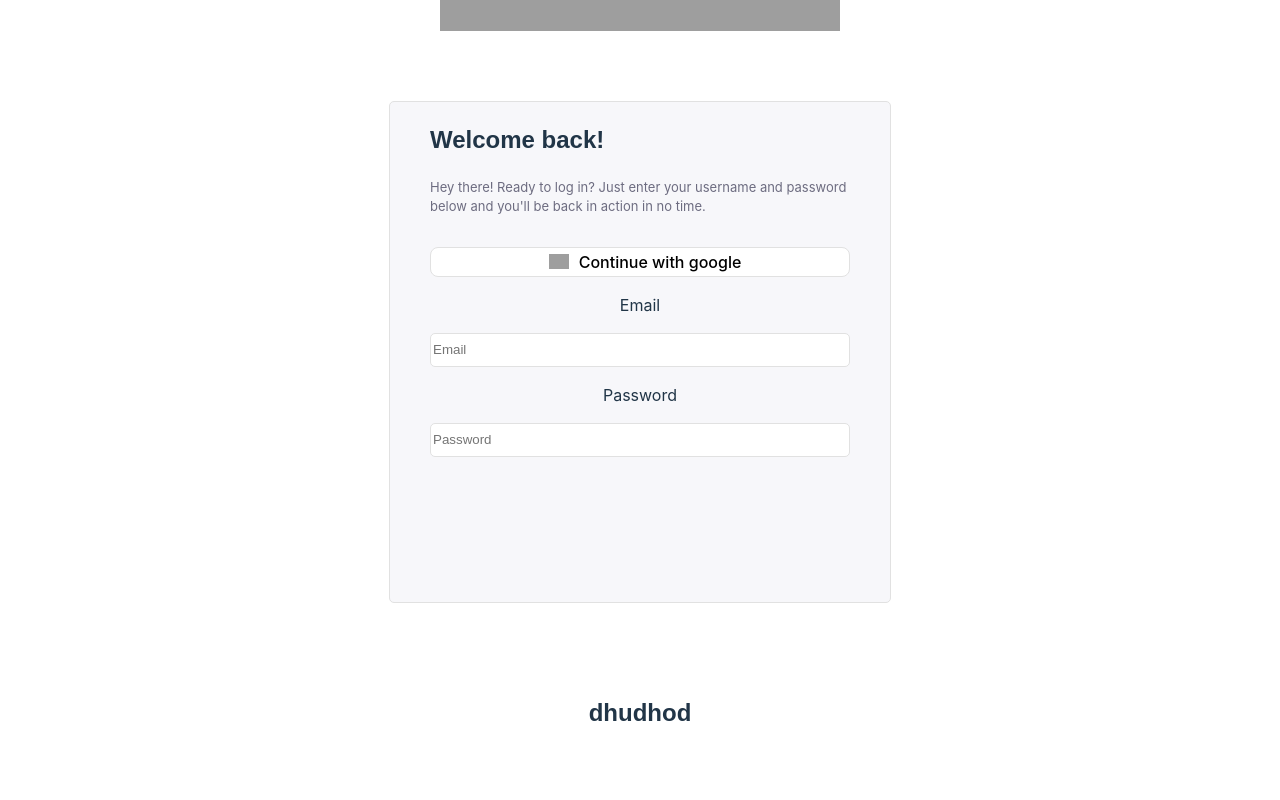
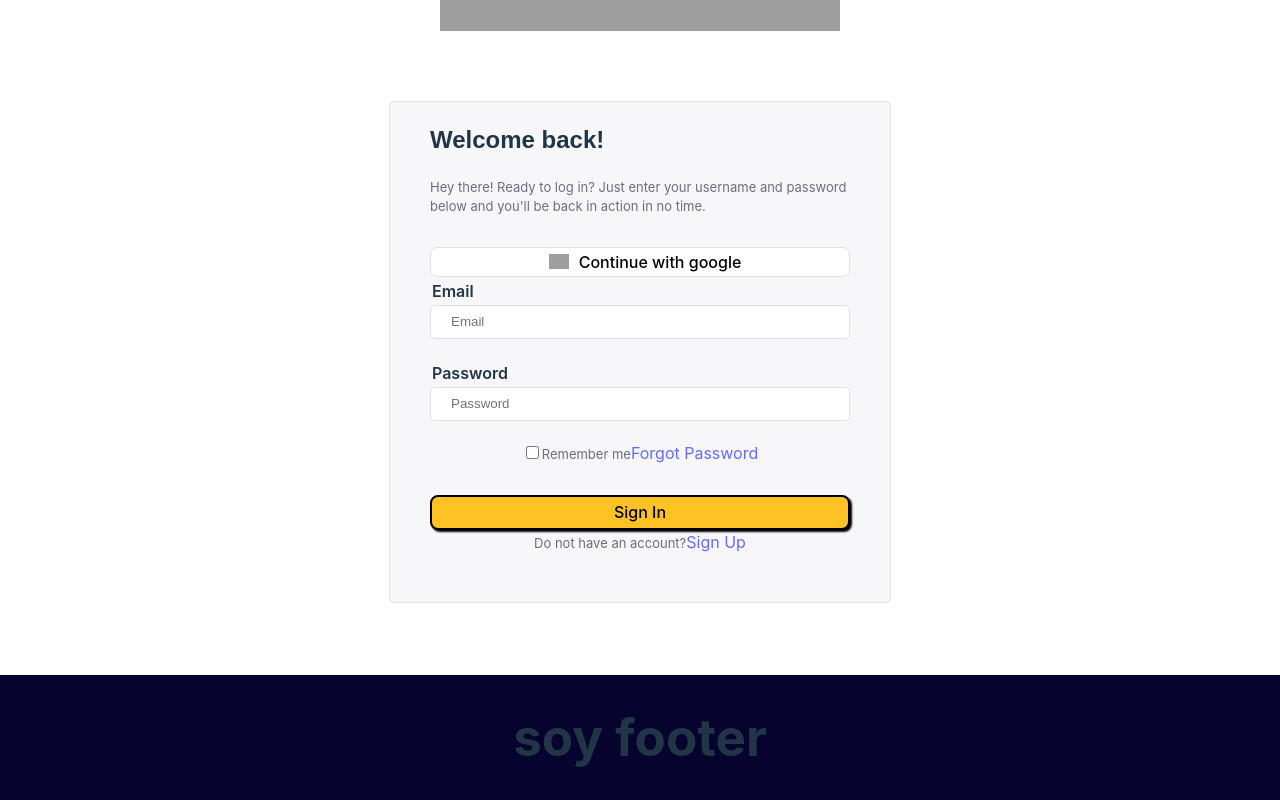
Before and after one commit to danielcruz94/Boompy, a React (Vite) app in the folder Boompy client/: page / in a window 1280 px wide. Shown: the part 625-1425 px from the top of the page. Before the commit the page ends 1376 px from the top, so only its background shows below. Built offline with nearby package versions, Linux system fonts and the light colour scheme; grey boxes are pictures that could not be loaded.

Commit message:
formulario completo

```diff
--- a/Boompy client/src/index.css
+++ b/Boompy client/src/index.css
@@ -19,7 +19,7 @@ span{
 
 
 a {
-  font-weight: 500;
+  font-family: Inter, system-ui, Avenir, Helvetica, Arial, sans-serif;
   color: #646cff;
   text-decoration: inherit;
 }
--- /dev/null
+++ b/Boompy client/src/shared/Components/Footer.jsx
@@ -0,0 +1,11 @@
+import {Container} from './Footer.style'
+
+const Footer=() => {
+    return (
+        <Container>
+            <h1>soy footer</h1>
+        </Container>
+    )
+}
+
+export default Footer;
--- /dev/null
+++ b/Boompy client/src/shared/Components/Footer.style.js
@@ -0,0 +1,13 @@
+import styled from 'styled-components';
+
+
+export const Container = styled.div`
+width: 100vw;
+display: flex;
+justify-content:space-around;
+align-items:center;
+background:#06042E;
+
+
+
+`;
--- a/Boompy client/src/shared/Components/FormLogin/Form.jsx
+++ b/Boompy client/src/shared/Components/FormLogin/Form.jsx
@@ -1,4 +1,4 @@
-import { FormLog,GoogleButton,Container,Span,Input } from "./Form.style";
+import { FormLog,GoogleButton,Container,Span,Input,TextLogin } from "./Form.style";
 import google from '../../../../../imagenes/google.svg.svg'
 const Form = () => {
   return (
@@ -17,10 +17,26 @@ const Form = () => {
       </GoogleButton>
 
 
-    <p>Email</p>
-    <Input type="text"  placeholder="Email"/>
-    <p>Password</p>
-    <Input type="password" placeholder="Password"/>
+
+
+
+    <TextLogin>Email</TextLogin>
+    <Input type="email"  placeholder="Email" style={{marginBottom:'20px',paddingLeft:'20px'}}/>
+    <TextLogin>Password</TextLogin>
+    <Input type="password" placeholder="Password" style={{marginBottom:'20px',paddingLeft:'20px'}}/>
+    <div>
+    <input type="checkbox" />
+    <Span>Remember me</Span>
+    <a href="">Forgot Password</a>
+
+    </div>
+    <GoogleButton style={{background:'#FFC224',border:'2px solid black',boxShadow: '2px 2px 2px',height:'35px',borderRadius:'20|px'}}>
+      Sign In
+    </GoogleButton>
+      <div>
+    <Span>Do not have an account?</Span><a href="">Sign Up</a>
+
+      </div>
 
         </Container>
     </FormLog>
--- a/Boompy client/src/shared/Components/FormLogin/Form.style.js
+++ b/Boompy client/src/shared/Components/FormLogin/Form.style.js
@@ -81,3 +81,20 @@ export const Input=styled.input`
 
 
 `;
+
+export const TextLogin=styled.p`
+
+  text-align:initial;
+  font-weight: 600;
+  margin:2px;
+
+
+
+
+
+
+
+
+
+
+`;
--- a/Boompy client/src/views/Landing.jsx
+++ b/Boompy client/src/views/Landing.jsx
@@ -4,6 +4,8 @@ import {Container,Headings,ContainerBar} from './Landing.style'
 import NavBar from '../shared/NavBar/NavBar'
 import Section from '../../../imagenes/Section.svg'
 import Form from '../shared/Components/FormLogin/Form'
+import Footer from "../shared/Components/Footer"
+
 const Landing=() => {
     return (
 
@@ -21,7 +23,10 @@ const Landing=() => {
     <br />
     <br />
     <br />
-    <h2>dhudhod</h2>
+  <Footer>
+
+  </Footer>
+
 
 
 
```
